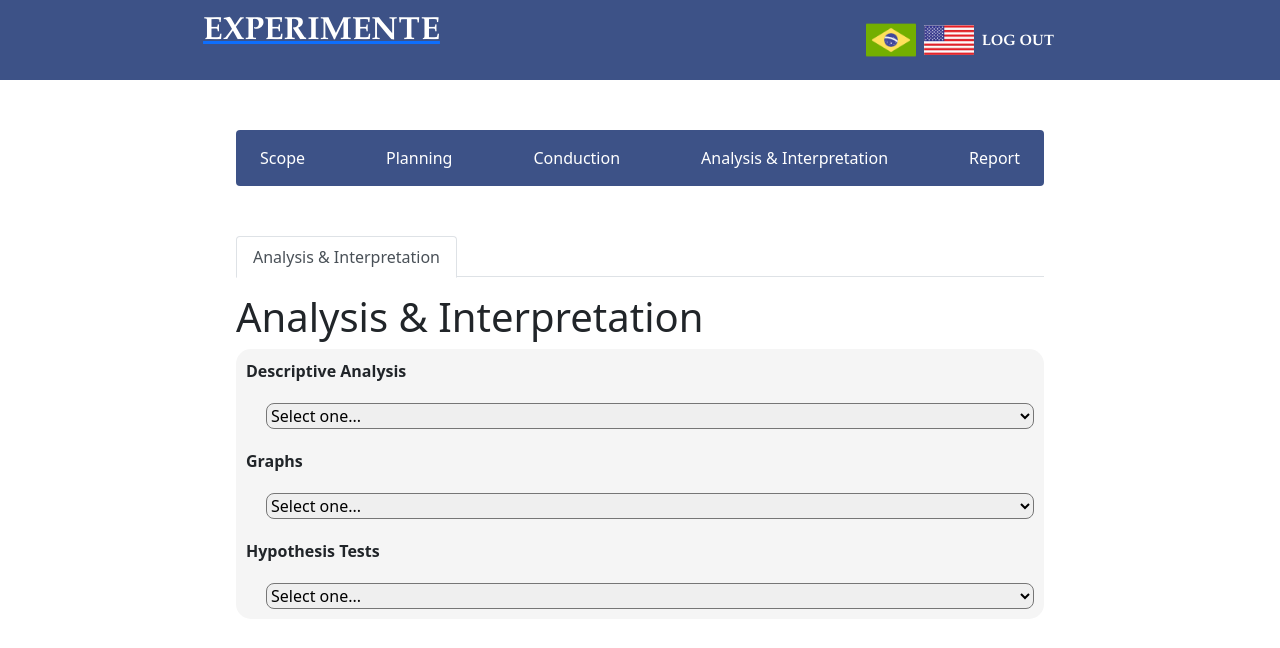
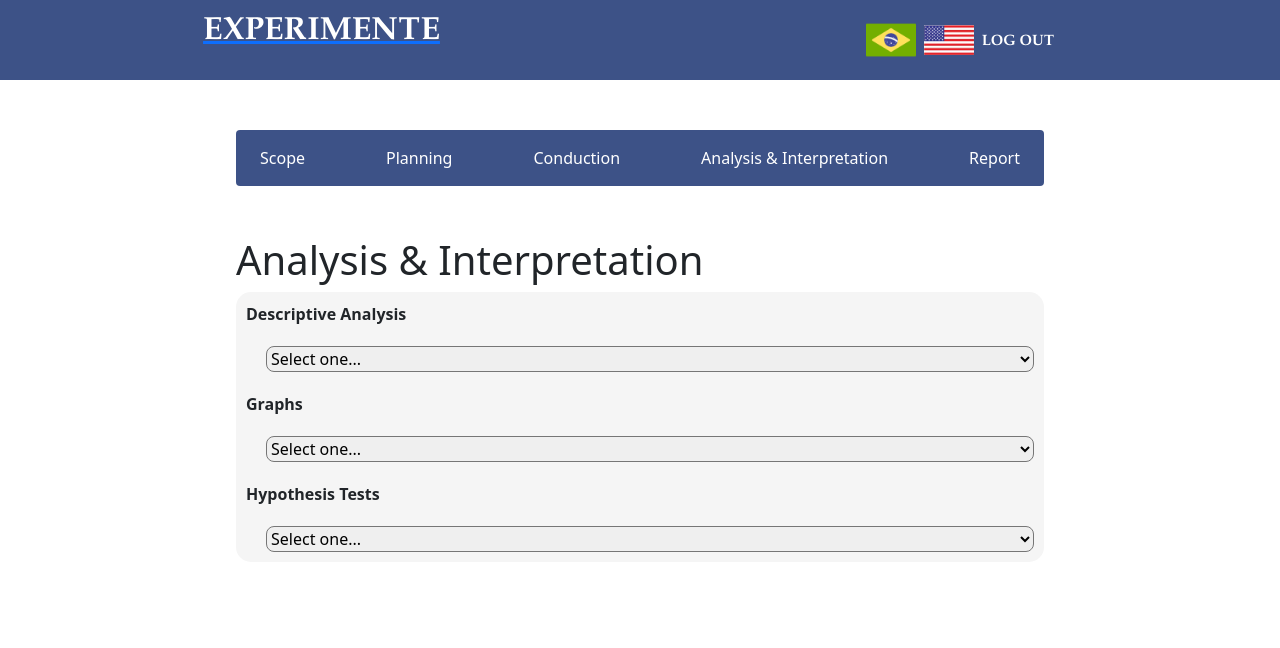
Before and after one commit to kamillatenorio/HCI-Project, a React (Create React App) app: page /analysis in a window 1280 px wide. Shown: the top 648 px of the page. Built offline with nearby package versions, Linux system fonts and the light colour scheme.

Commit message:
Taking off Tabs from the Analysis Component

```diff
--- a/src/views/experimentPhases/Analysis.jsx
+++ b/src/views/experimentPhases/Analysis.jsx
@@ -9,8 +9,6 @@ class Analysis extends Component {
       <div>
         <NavBarExp/>
         <div class="container" style={{ maxWidth: '65%' }}>
-          <Tabs id="uncontrolled-tab-example2" className="mb-3">
-          <Tab eventKey="analysis" title="Analysis & Interpretation">
               <h1>Analysis & Interpretation</h1>
               <div className="experimentDiv">
                 <p className="experimentLabel">Descriptive Analysis</p>
@@ -32,8 +30,6 @@ class Analysis extends Component {
                   <option value="valor1" >Option 3</option>
                 </select>
               </div>
-            </Tab>
-          </Tabs>
         </div>
       </div>
     )
```
